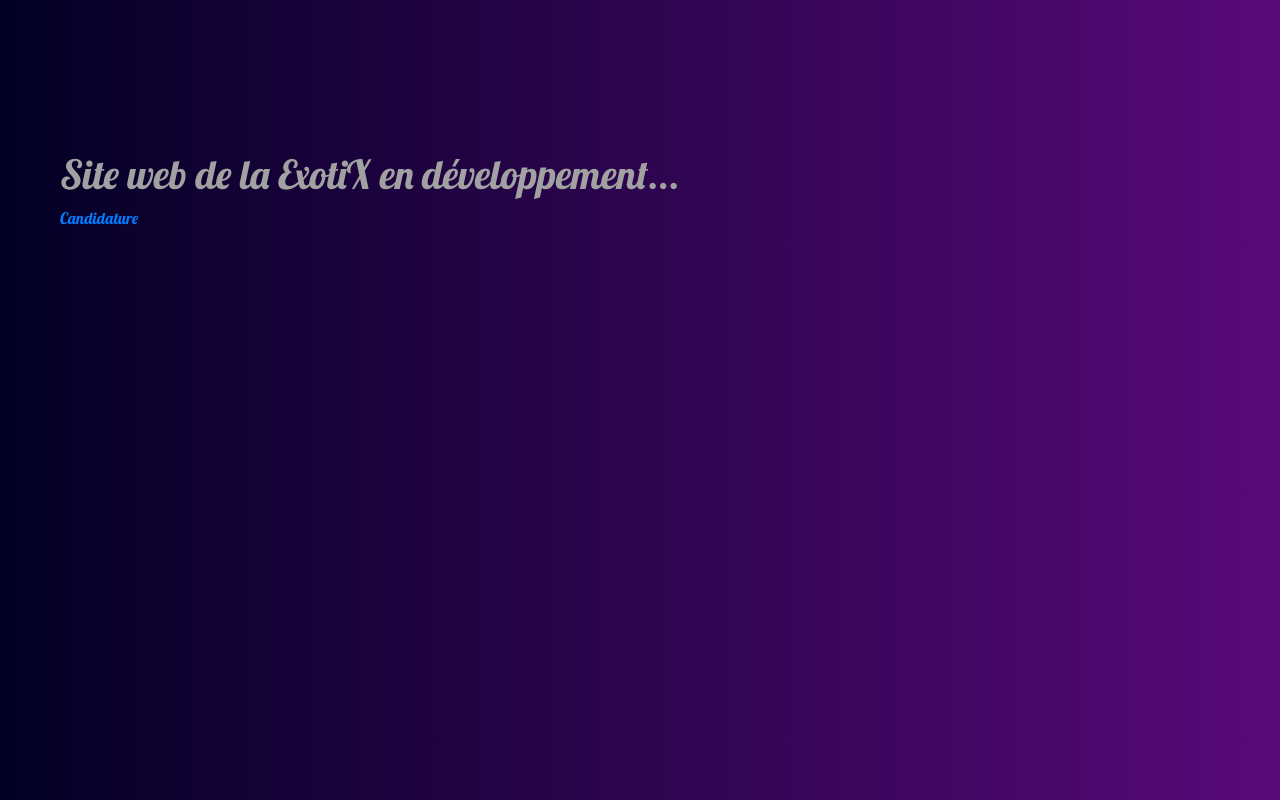
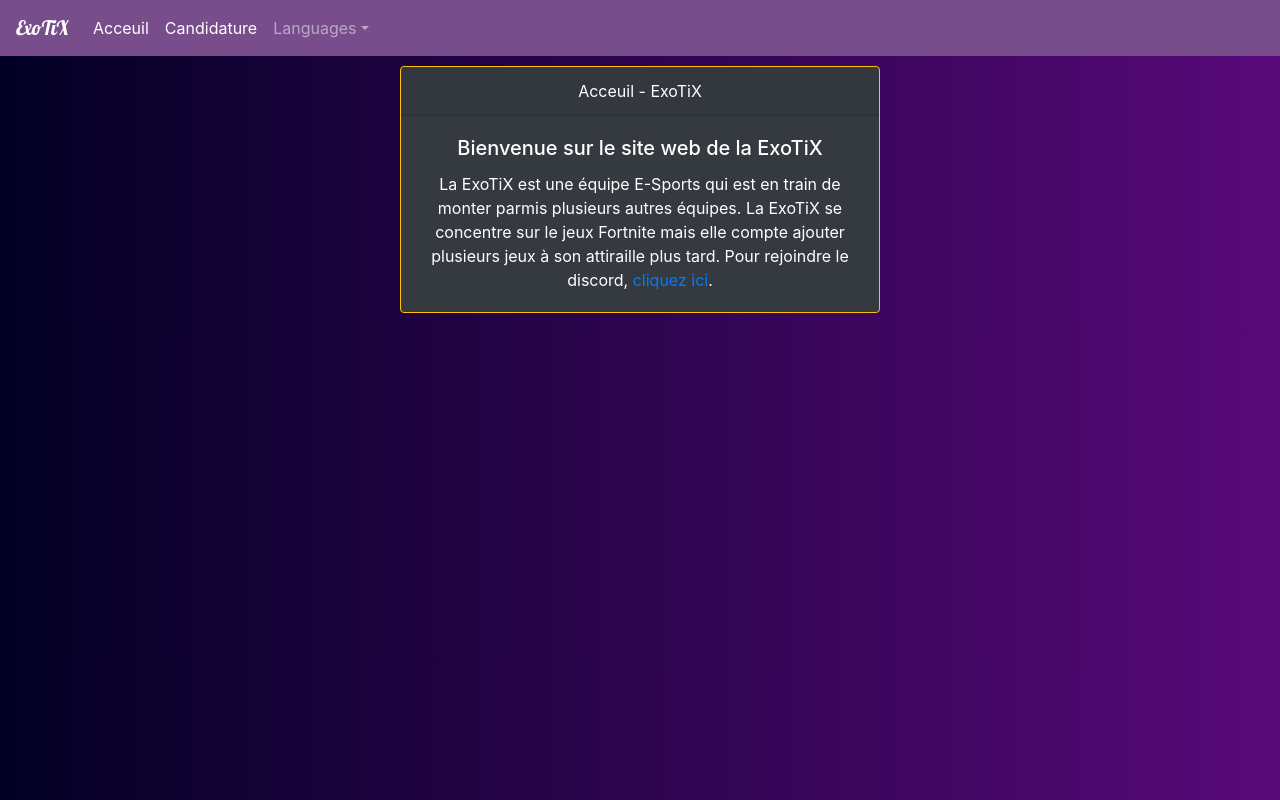
Before and after one commit to exotix2020/exotix2020.github.io, a plain HTML site: page index.html in a window 1280 px wide. Drawn offline with nearby package versions, Linux system fonts and the light colour scheme.

Commit message:
Changed files to last availible version.

```diff
--- a/css/style.css
+++ b/css/style.css
@@ -15,3 +15,13 @@ body {
     text-align: center;
     margin-top: 5px;
 }
+.bg-custom {
+    background-color: #784d8c;
+}
+.nb-logo {
+    font-family: 'Lobster', cursive;
+}
+.acc-card {
+    text-align: center;
+    margin-top: 10px;
+}
--- a/index.html
+++ b/index.html
@@ -1,24 +1,63 @@
 <!doctype html>
 <html lang="en">
+
 <head>
-    <title>Maintenance - ExotiX</title>
+  <title>Acceuil - ExoTiX</title>
   <!-- Required meta tags -->
   <meta charset="utf-8">
   <meta name="viewport" content="width=device-width, initial-scale=1, shrink-to-fit=no">
 
   <!-- Bootstrap CSS -->
-    <link rel="stylesheet" href="https://stackpath.bootstrapcdn.com/bootstrap/4.3.1/css/bootstrap.min.css" integrity="sha384-ggOyR0iXCbMQv3Xipma34MD+dH/1fQ784/j6cY/iJTQUOhcWr7x9JvoRxT2MZw1T" crossorigin="anonymous">
+  <link rel="stylesheet" href="https://stackpath.bootstrapcdn.com/bootstrap/4.3.1/css/bootstrap.min.css"
+    integrity="sha384-ggOyR0iXCbMQv3Xipma34MD+dH/1fQ784/j6cY/iJTQUOhcWr7x9JvoRxT2MZw1T" crossorigin="anonymous">
   <link rel="stylesheet" href="css/style.css">
 </head>
+
 <body>
-    <div class="maintenance">
-      <h1>Site web de la ExotiX en développement...</h1>
-      <p><a href="https://exotix.tk/candidature">Candidature</p>
+  <nav class="navbar navbar-expand-sm navbar-dark bg-custom">
+    <a class="navbar-brand nb-logo" href="#">ExoTiX</a>
+    <button class="navbar-toggler d-lg-none" type="button" data-toggle="collapse" data-target="#collapsibleNavId"
+      aria-controls="collapsibleNavId" aria-expanded="false" aria-label="Toggle navigation"></button>
+    <div class="collapse navbar-collapse" id="collapsibleNavId">
+      <ul class="navbar-nav mr-auto mt-2 mt-lg-0">
+        <li class="nav-item active">
+          <a class="nav-link" href="https://exotix.tk">Acceuil <span class="sr-only">(current)</span></a>
+        </li>
+        <li class="nav-item active">
+          <a class="nav-link" href="/candidature/index.html">Candidature <span class="sr-only">(current)</span></a>
+        </li>
+        <li class="nav-item dropdown">
+          <a class="nav-link dropdown-toggle lang-drop" href="#" id="dropdownId" data-toggle="dropdown"
+            aria-haspopup="true" aria-expanded="false">Languages</a>
+            <div class="dropdown-menu mx-auto" aria-labelledby="dropdownId">
+            <a class="dropdown-item" href="index.html">Francais</a>
+            <a class="dropdown-item" href="index-eng.html">English</a>
           </div>
+        </li>
+      </ul>
+    </div>
+  </nav>
+  <div class="acc-card">
+    <div class="card border-warning bg-dark text-white mb-3 mx-auto" style="max-width: 30rem;">
+      <div class="card-header">Acceuil - ExoTiX</div>
+      <div class="card-body">
+        <h5 class="card-title">Bienvenue sur le site web de la ExoTiX</h5>
+        <p class="card-text">La ExoTiX est une équipe E-Sports qui est en train de monter parmis plusieurs autres équipes. La ExoTiX se concentre sur le jeux Fortnite mais elle compte ajouter plusieurs jeux à son attiraille plus tard. Pour rejoindre le discord, <a href="https://discord.gg/QcfCgPKhq9">cliquez ici</a>.</p>
+      </div>
+    </div>
+  </div>
+
   <!-- Optional JavaScript -->
   <!-- jQuery first, then Popper.js, then Bootstrap JS -->
-    <script src="https://code.jquery.com/jquery-3.3.1.slim.min.js" integrity="sha384-q8i/X+965DzO0rT7abK41JStQIAqVgRVzpbzo5smXKp4YfRvH+8abtTE1Pi6jizo" crossorigin="anonymous"></script>
-    <script src="https://cdnjs.cloudflare.com/ajax/libs/popper.js/1.14.7/umd/popper.min.js" integrity="sha384-UO2eT0CpHqdSJQ6hJty5KVphtPhzWj9WO1clHTMGa3JDZwrnQq4sF86dIHNDz0W1" crossorigin="anonymous"></script>
-    <script src="https://stackpath.bootstrapcdn.com/bootstrap/4.3.1/js/bootstrap.min.js" integrity="sha384-JjSmVgyd0p3pXB1rRibZUAYoIIy6OrQ6VrjIEaFf/nJGzIxFDsf4x0xIM+B07jRM" crossorigin="anonymous"></script>
+  <script src="https://code.jquery.com/jquery-3.3.1.slim.min.js"
+    integrity="sha384-q8i/X+965DzO0rT7abK41JStQIAqVgRVzpbzo5smXKp4YfRvH+8abtTE1Pi6jizo"
+    crossorigin="anonymous"></script>
+  <script src="https://cdnjs.cloudflare.com/ajax/libs/popper.js/1.14.7/umd/popper.min.js"
+    integrity="sha384-UO2eT0CpHqdSJQ6hJty5KVphtPhzWj9WO1clHTMGa3JDZwrnQq4sF86dIHNDz0W1"
+    crossorigin="anonymous"></script>
+  <script src="https://stackpath.bootstrapcdn.com/bootstrap/4.3.1/js/bootstrap.min.js"
+    integrity="sha384-JjSmVgyd0p3pXB1rRibZUAYoIIy6OrQ6VrjIEaFf/nJGzIxFDsf4x0xIM+B07jRM"
+    crossorigin="anonymous"></script>
 </body>
+
 </html>
```
Lines whose indentation alone changed are shown as unchanged.
